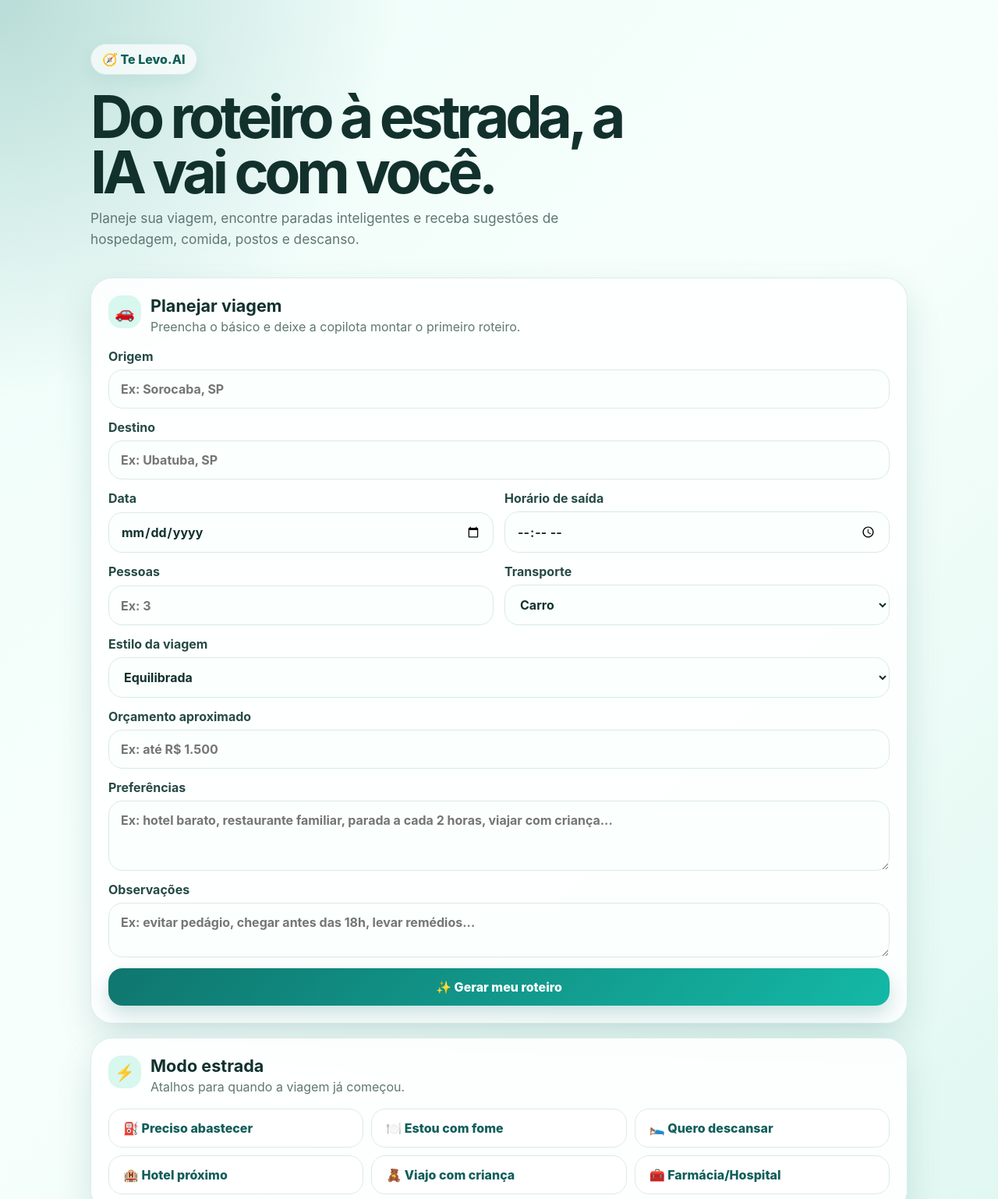
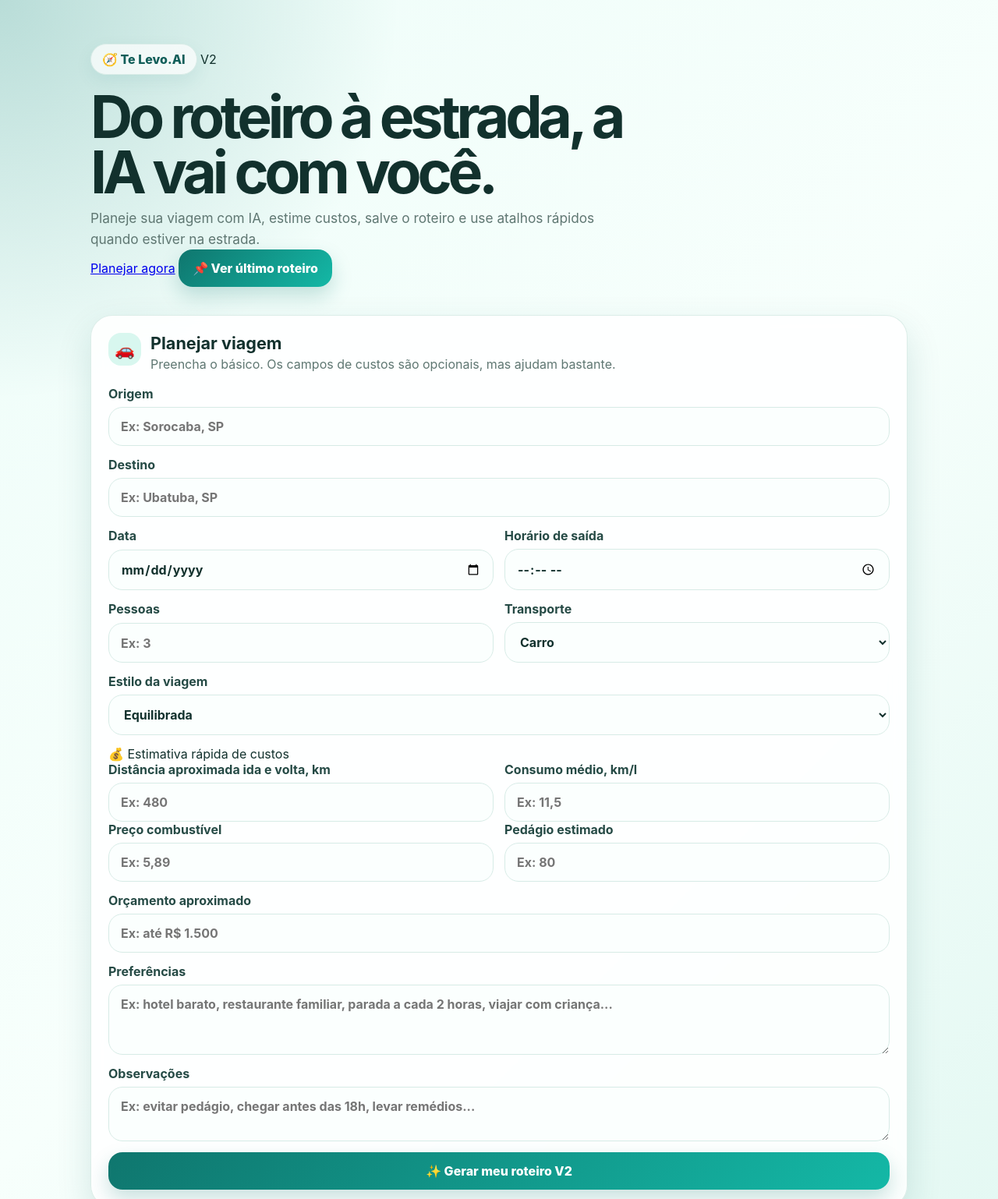
Before and after one commit to carvalho832-glitch/te-levo-ai, a website: page public/index.html in a window 1280 px wide. Shown: the top 1538 px of the page at 78% size. Drawn offline with Linux system fonts and the light colour scheme.

Commit message:
Atualiza interface para Te Levo.AI V2

```diff
--- a/public/index.html
+++ b/public/index.html
@@ -13,9 +13,16 @@
 <body>
   <main class="app-shell">
     <section class="hero">
-      <div class="brand-badge">🧭 Te Levo.AI</div>
+      <div class="top-row">
+        <div class="brand-badge">🧭 Te Levo.AI</div>
+        <span class="version-pill">V2</span>
+      </div>
       <h1>Do roteiro à estrada, a IA vai com você.</h1>
-      <p>Planeje sua viagem, encontre paradas inteligentes e receba sugestões de hospedagem, comida, postos e descanso.</p>
+      <p>Planeje sua viagem com IA, estime custos, salve o roteiro e use atalhos rápidos quando estiver na estrada.</p>
+      <div class="hero-actions">
+        <a class="ghost-link" href="#travelForm">Planejar agora</a>
+        <button class="ghost-button" id="loadLastBtn" type="button">📌 Ver último roteiro</button>
+      </div>
     </section>
 
     <section class="panel planner-card">
@@ -23,7 +30,7 @@
         <span>🚗</span>
         <div>
           <h2>Planejar viagem</h2>
-          <p>Preencha o básico e deixe a copilota montar o primeiro roteiro.</p>
+          <p>Preencha o básico. Os campos de custos são opcionais, mas ajudam bastante.</p>
         </div>
       </div>
 
@@ -79,6 +86,30 @@
           </select>
         </label>
 
+        <div class="cost-box">
+          <div class="mini-title">💰 Estimativa rápida de custos</div>
+          <div class="grid-2">
+            <label>
+              Distância aproximada ida e volta, km
+              <input id="distanciaKm" name="distanciaKm" inputmode="decimal" placeholder="Ex: 480" />
+            </label>
+            <label>
+              Consumo médio, km/l
+              <input id="consumoKmL" name="consumoKmL" inputmode="decimal" placeholder="Ex: 11,5" />
+            </label>
+          </div>
+          <div class="grid-2">
+            <label>
+              Preço combustível
+              <input id="precoCombustivel" name="precoCombustivel" inputmode="decimal" placeholder="Ex: 5,89" />
+            </label>
+            <label>
+              Pedágio estimado
+              <input id="pedagioEstimado" name="pedagioEstimado" inputmode="decimal" placeholder="Ex: 80" />
+            </label>
+          </div>
+        </div>
+
         <label>
           Orçamento aproximado
           <input id="orcamento" name="orcamento" placeholder="Ex: até R$ 1.500" />
@@ -94,7 +125,7 @@
           <textarea id="observacoes" name="observacoes" rows="2" placeholder="Ex: evitar pedágio, chegar antes das 18h, levar remédios..."></textarea>
         </label>
 
-        <button type="submit" id="submitBtn">✨ Gerar meu roteiro</button>
+        <button type="submit" id="submitBtn">✨ Gerar meu roteiro V2</button>
       </form>
     </section>
 
@@ -121,6 +152,7 @@
     <section id="result" class="result hidden"></section>
   </main>
 
-  <script src="/script.js"></script>
+  <div id="toast" class="toast hidden">Copiado!</div>
+  <script src="/script.js?v=2"></script>
 </body>
 </html>
```
